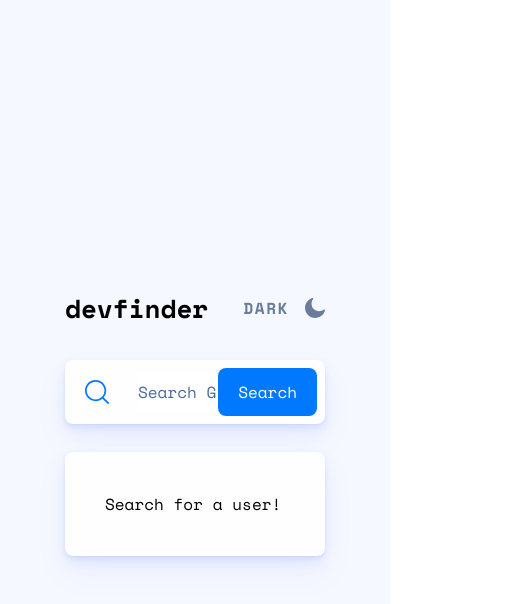
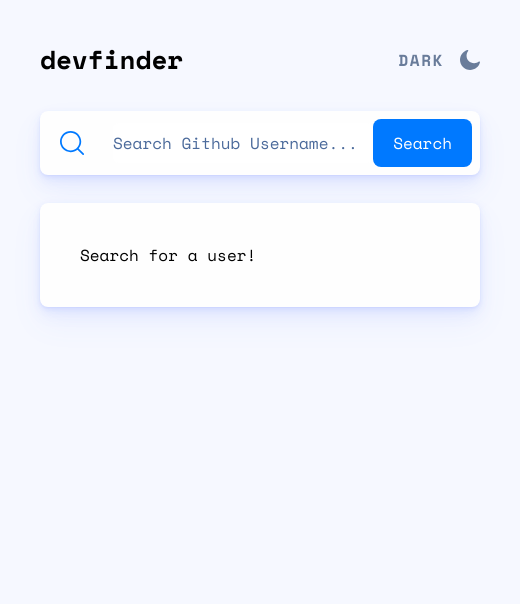
Before and after one commit to GStormx2/github-user-search-app, a React (Create React App) app: page / in a window 390 px wide. Shown: the top 604 px of the page, 520 px wide, since content can reach past the window. Built offline with nearby package versions, Linux system fonts and the light colour scheme; no server answers.

Commit message:
fixed UI issue on mobile devices

```diff
--- a/src/App.js
+++ b/src/App.js
@@ -8,8 +8,8 @@ import { ContextProvider } from './context/UserContext';
 
 const App = () => {
   return (
-      <div className="flex justify-center items-center h-screen bg-app-light transition-all duration-300 dark:bg-app-dark">
-        <div className="flex flex-col w-2/3 max-w-750">
+      <div className="flex min-w-520 sm:block sm:p-10 sm:w-screen justify-center items-center h-screen bg-app-light transition-all duration-300 dark:bg-app-dark">
+        <div className="flex flex-col w-2/3 sm:w-full max-w-750">
           <ContextProvider>
             <Header></Header>
             <Search></Search>
--- a/src/components/Search.jsx
+++ b/src/components/Search.jsx
@@ -35,7 +35,7 @@ const Search = () => {
 
     return (
         <div className="flex justify-between items-center bg-app-card-light p-2 mb-7 rounded-lg transition-all duration-300 dark:shadow-dark-dreamy shadow-dreamy dark:bg-app-card-dark">
-            <div className="flex items-center gap-7">
+            <div className="flex-1 flex items-center gap-7">
                 <img className="pl-3" src={search_logo} alt="search logo"></img>
                 <input className="sm:text-h3 sm:leading-normal md:focus:ring-2 md:focus:ring-blue-500 text-search transition-all duration-300 focus:placeholder-opacity-0 dark:text-white dark:bg-app-card-dark w-full h-10 focus:outline-none placeholder-search dark:placeholder-white rounded-md" ref={usernameRef} placeholder="Search Github Username..."></input>
 
--- a/tailwind.config.js
+++ b/tailwind.config.js
@@ -21,6 +21,9 @@ module.exports = {
       },
       maxWidth: {
         "750" : '730px'
+      },
+      minWidth: {
+        "520" : "520px",
       },
       fontSize : {
         "h1" : "26px",
```
